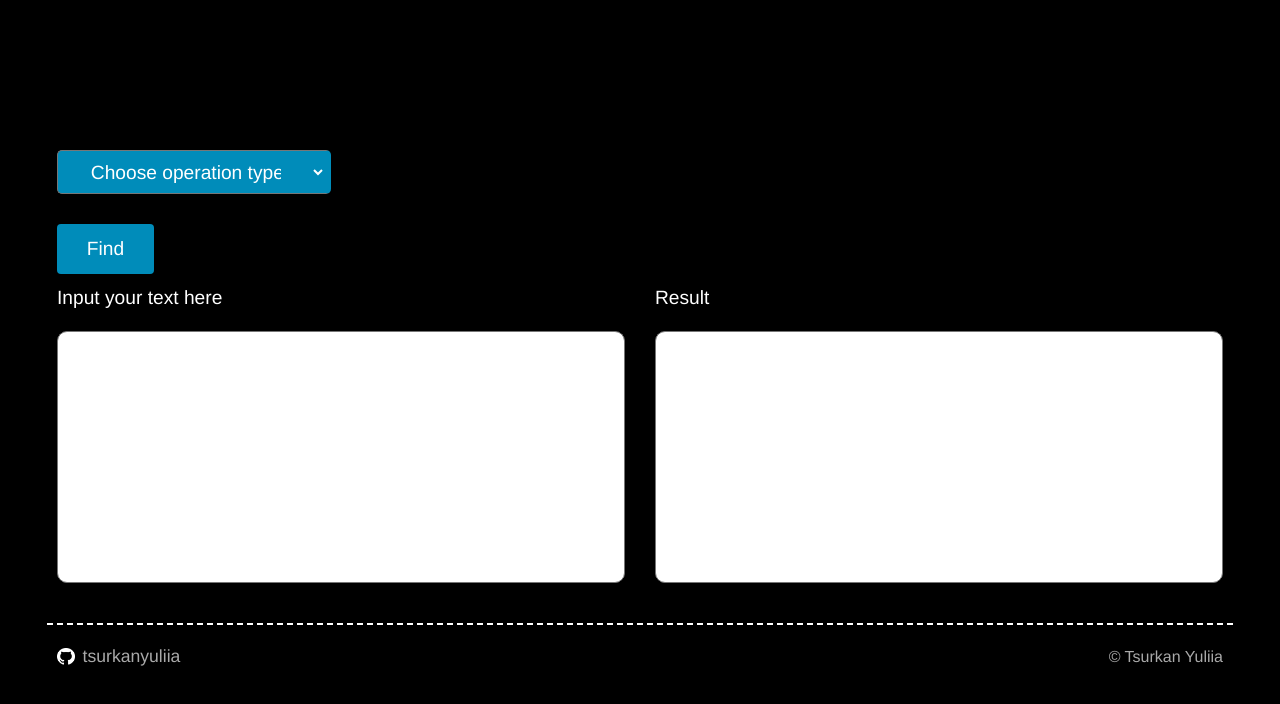
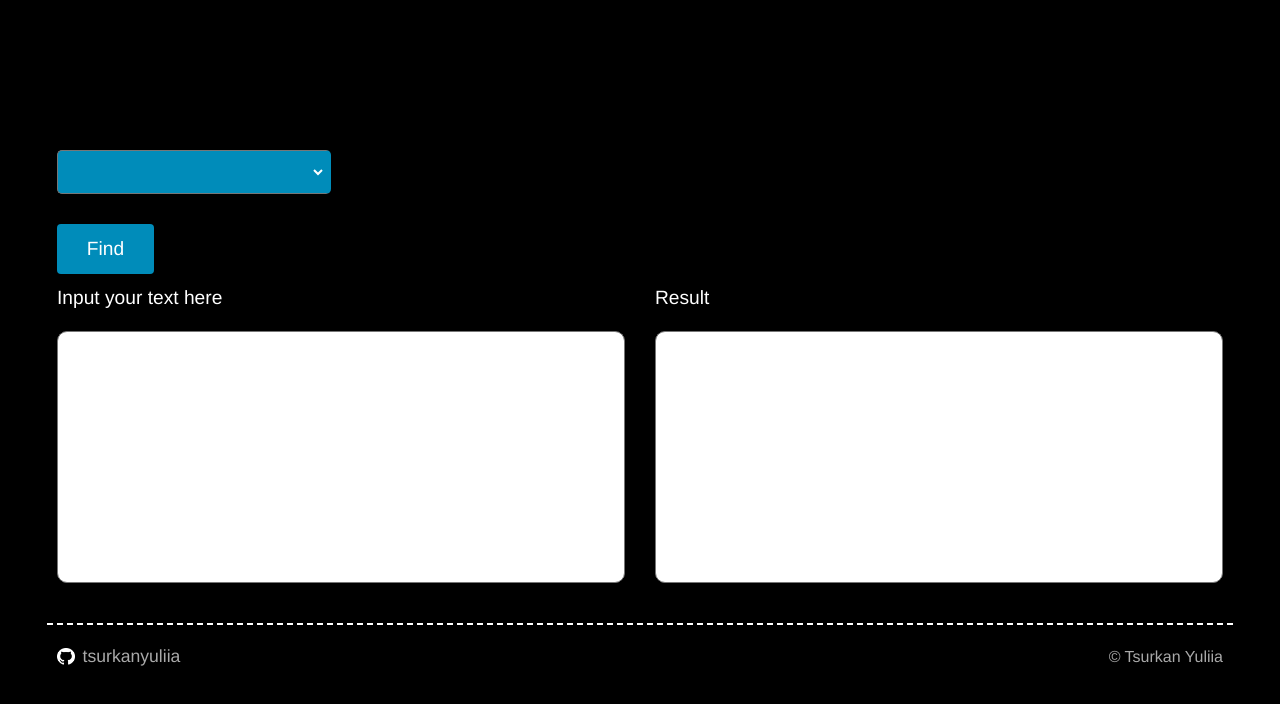
Before and after one commit to alinagizhdevan/-, a Vue app: page / in a window 1280 px wide. Shown: the top 704 px of the page. Built offline with nearby package versions, Linux system fonts and the light colour scheme.

Commit message:
Update ProductsTypeDropdown.vue

```diff
--- a/src/components/product/ProductsTypeDropdown.vue
+++ b/src/components/product/ProductsTypeDropdown.vue
@@ -4,7 +4,6 @@
       <div class="col-sm-12 col-md-6 col-lg-4 col-xl-3">
 
         <select v-model="productType" class="product_types" @change="sendProductType">
-          <option disabled class="product_type product_type_disabled" value="">Choose operation type:</option>
           <option class="product_type product_type_active" value="tenRarestWords">10 rarest words</option>
           <option class="product_type product_type_active" value="tenMostCommonWords">10 most common words</option>
         </select>
```
